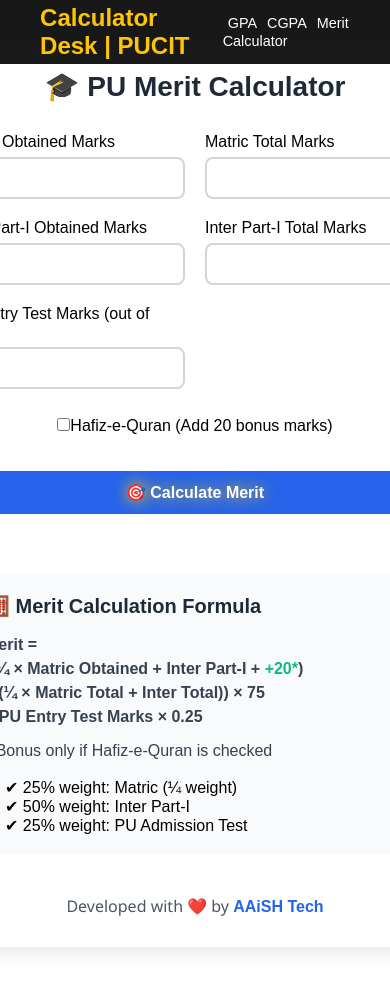
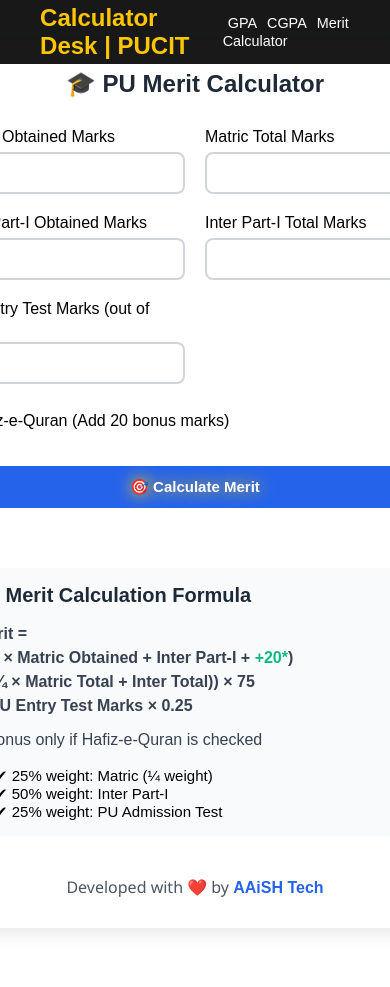
Before and after one commit to aaish376/gpa-calculator, a React (Create React App) app: page /components/merit-cal in a window 390 px wide. Shown: the top 987 px of the page. Built offline with nearby package versions, Linux system fonts and the light colour scheme.

Commit message:
merit cal home button

```diff
--- a/src/Style/MeritCal.css
+++ b/src/Style/MeritCal.css
@@ -119,3 +119,33 @@ ul {
   padding-left: 20px;
   margin-top: 15px;
 }
+
+@media (max-width: 600px) {
+  .input-grid {
+    grid-template-columns: 1fr; /* Stack inputs vertically */
+  }
+
+  .hafiz-check {
+    flex-direction: column;
+    align-items: flex-start;
+    gap: 10px;
+  }
+
+  .calculate-btn {
+    width: 100%;
+    font-size: 15px;
+  }
+
+  .explanation {
+    padding: 15px;
+    font-size: 15px;
+  }
+
+  .result h2 {
+    font-size: 18px;
+  }
+
+  h1 {
+    font-size: 24px;
+  }
+}
```
